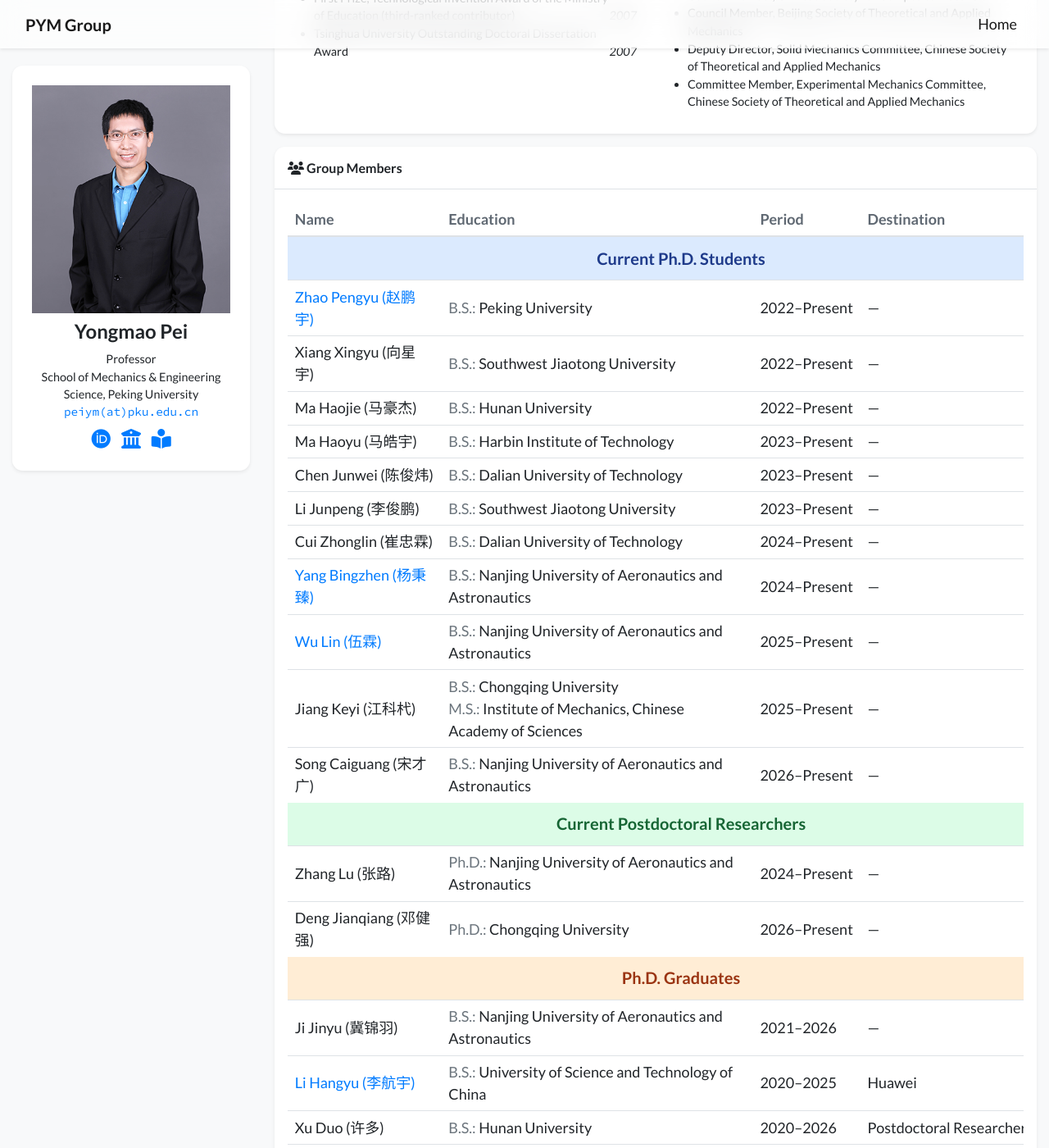
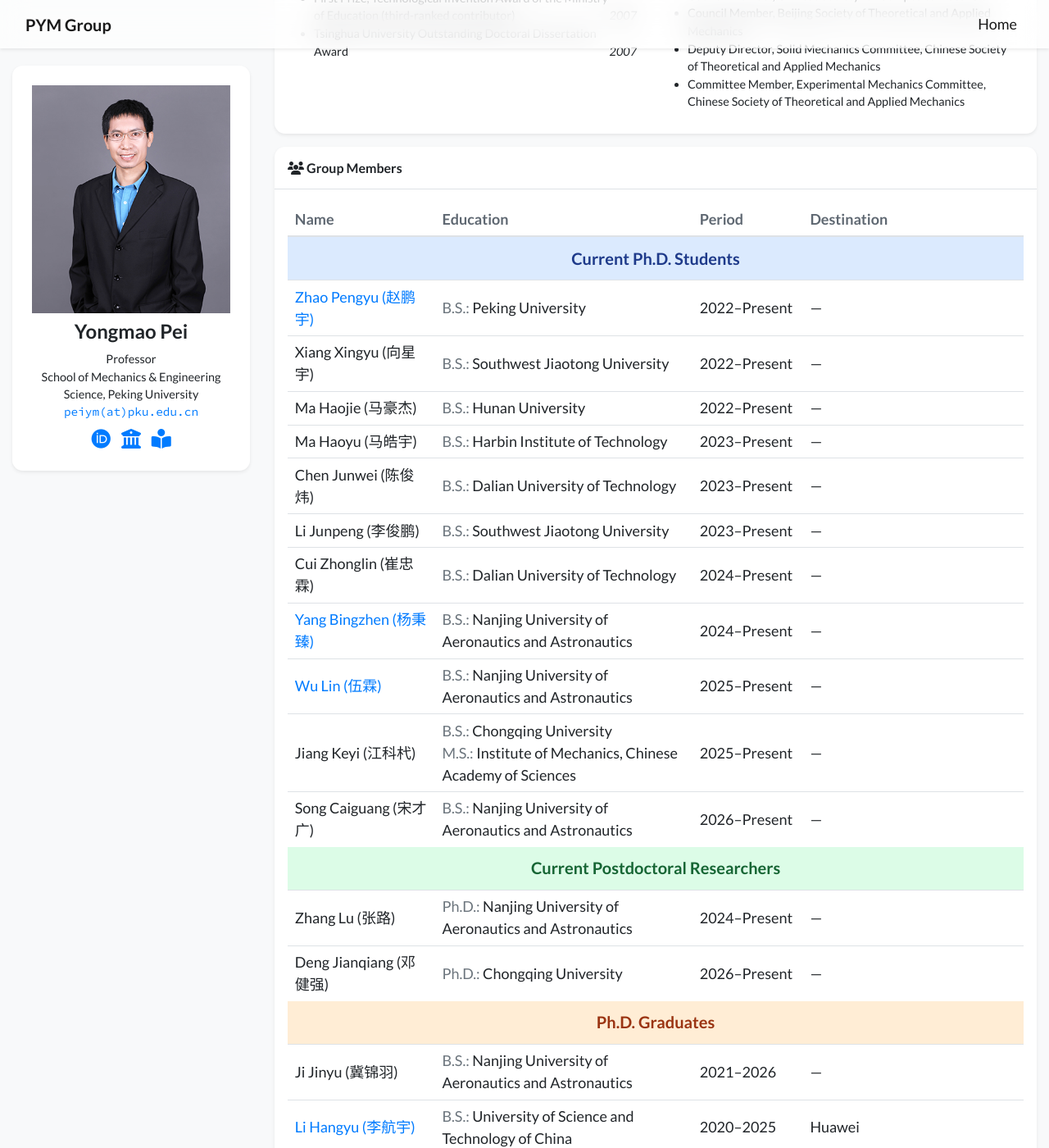
Before and after one commit to WuLin0919/PYM-GROUP, a Jekyll site: the page built from index.html, in a window 1280 px wide and 1400 px high, scrolled down 800 px. Shown: the whole window at 82% size. Built offline with Jekyll 4.4.1, drawn with Linux system fonts in a browser that asks for light colours; nearby versions of some CDN libraries; a style sheet for code colours, icons or effects is not loaded; some of the changed text lies outside the part shown.

```diff
--- a/_includes/widgets/members_table.html
+++ b/_includes/widgets/members_table.html
@@ -1,5 +1,11 @@
-<div class="table-responsive">
+<div class="member-table-wrap">
     <table class="table table-sm member-table mb-0">
+        <colgroup>
+            <col class="member-col-name">
+            <col class="member-col-education">
+            <col class="member-col-period">
+            <col class="member-col-destination">
+        </colgroup>
         <thead>
             <tr>
                 <th scope="col">Name</th>
@@ -27,7 +33,8 @@
             {% assign current_category = member.category %}
             {% endif %}
             <tr class="member-row member-row-{{ member.category | slugify }}">
-                <td class="member-name">
+                <td class="member-name" data-label="Name">
+                    <div class="member-cell-content">
                     {% if member.link %}
                     <a href="{{ member.link }}" target="_blank" rel="noopener noreferrer">
                         {{ member.name }}
@@ -37,8 +44,10 @@
                     {{ member.name }}
                     {% if member.name_zh %}<span lang="zh">({{ member.name_zh }})</span>{% endif %}
                     {% endif %}
+                    </div>
                 </td>
-                <td class="member-education">
+                <td class="member-education" data-label="Education">
+                    <div class="member-cell-content">
                     {% if member.undergraduate %}<div><span class="text-muted">B.S.:</span> {{ member.undergraduate }}</div>{% endif %}
                     {% if member.masters %}<div><span class="text-muted">M.S.:</span> {{ member.masters }}</div>{% endif %}
                     {% if member.doctoral and member.category != "Ph.D. Graduate" %}<div><span class="text-muted">Ph.D.:</span> {{ member.doctoral }}</div>{% endif %}
@@ -47,9 +56,10 @@
                     {% else %}
                         {% unless member.undergraduate or member.masters or member.doctoral %}<span class="text-muted">—</span>{% endunless %}
                     {% endif %}
+                    </div>
                 </td>
-                <td class="no-break">{{ member.period }}</td>
-                <td>{{ member.destination | default: "—" }}</td>
+                <td class="no-break" data-label="Period"><div class="member-cell-content">{{ member.period }}</div></td>
+                <td data-label="Destination"><div class="member-cell-content">{{ member.destination | default: "—" }}</div></td>
             </tr>
             {% endfor %}
         </tbody>
--- a/assets/css/global.css
+++ b/assets/css/global.css
@@ -75,8 +75,25 @@
     background-color: #ffddb3;
 }
 
+.member-table-wrap {
+    width: 100%;
+    max-width: 100%;
+}
+
 .member-table {
-    min-width: 960px;
+    width: 100%;
+    min-width: 0;
+    table-layout: fixed;
+}
+
+.member-col-name { width: 20%; }
+.member-col-education { width: 35%; }
+.member-col-period { width: 15%; }
+.member-col-destination { width: 30%; }
+
+.member-table .member-cell-content {
+    min-width: 0;
+    overflow-wrap: anywhere;
 }
 
 .member-table th {
@@ -93,11 +110,6 @@
 
 .member-name {
     font-weight: 500;
-    min-width: 170px;
-}
-
-.member-education {
-    min-width: 300px;
 }
 
 .member-table .member-group-heading > th {
```
Also changed, not shown: _data/members.yml (+2 -5 lines).
